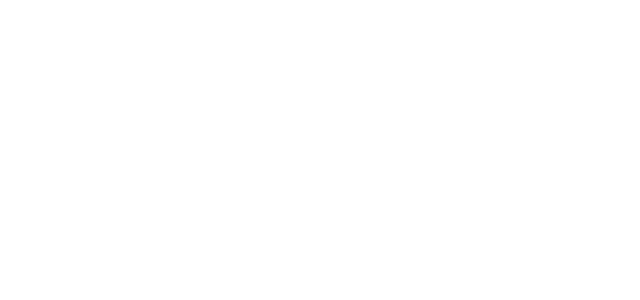
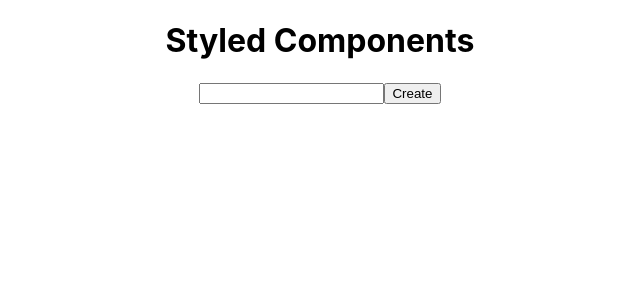
Before and after one commit to Jarkkohei/react_styled_components, a React (Create React App) app: page / in a window 1280 px wide. Shown: the top 300 px of the page, without its empty margins (320-960 px from the left). Built offline with nearby package versions, Linux system fonts and the light colour scheme.

Commit message:
Add a few elements to App.js -file

```diff
--- a/src/App.js
+++ b/src/App.js
@@ -4,7 +4,11 @@
 function App() {
   return (
     <div className="App">
-
+      <h1>Styled Components</h1>
+      <form action="">
+        <input type="text"/>
+        <button>Create</button>
+      </form>
     </div>
   );
 }
```
